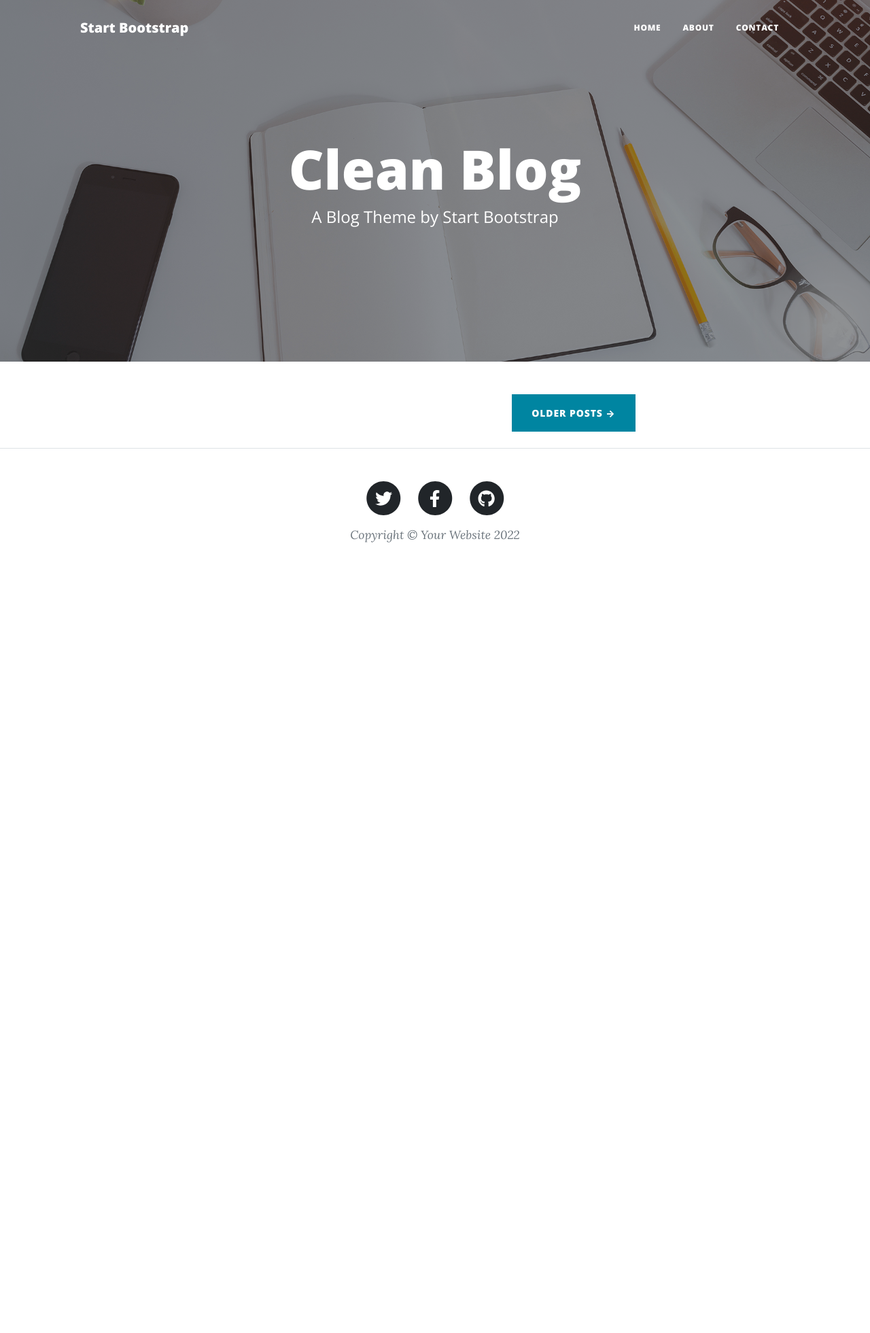
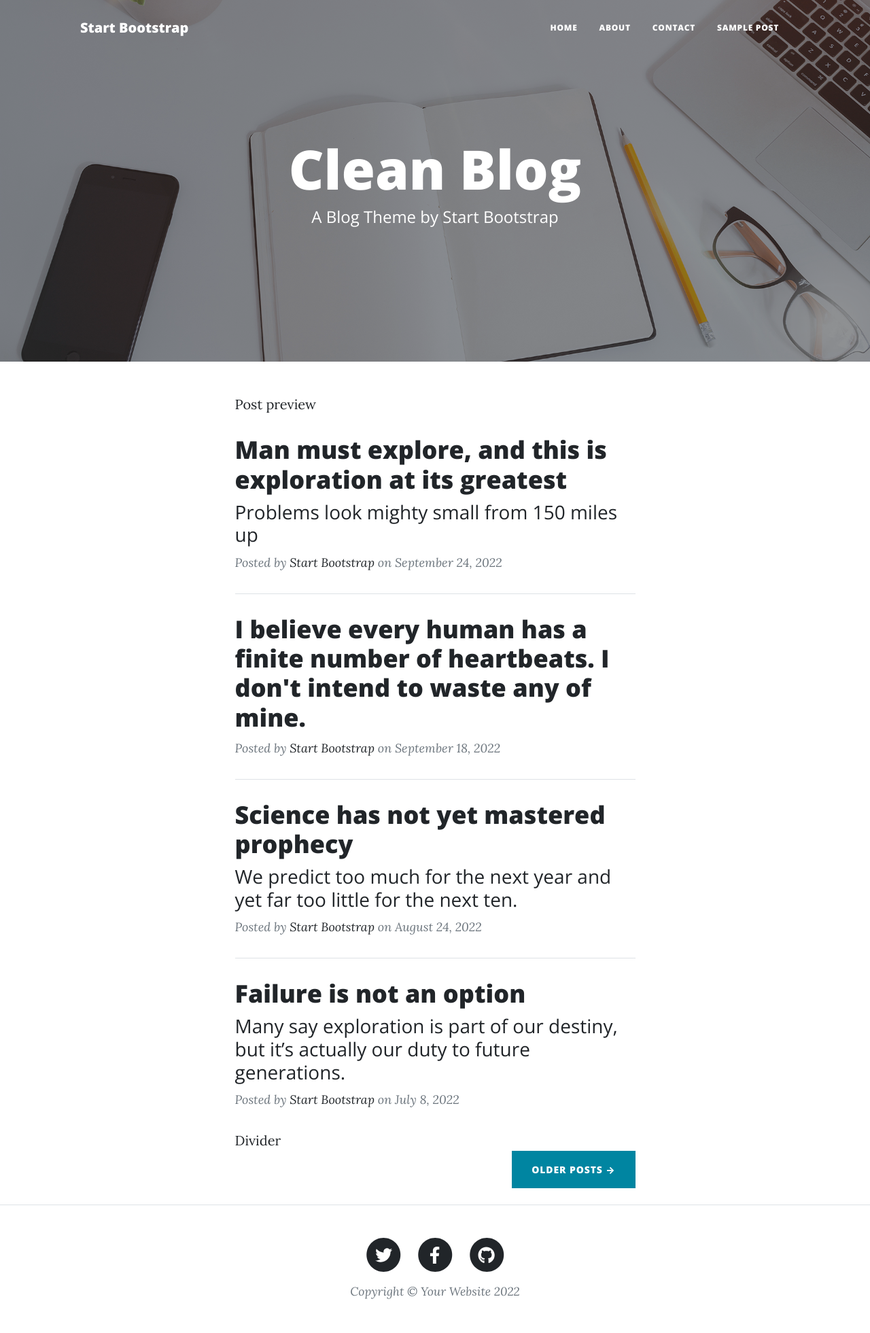
Before and after one commit to Wisang/day59-blog-capstone, a Flask app: page / in a window 1280 px wide. Shown: the whole page at 68% size. Before the commit the page ends 798 px from the top, so only its background shows below. Run offline with Flask 2, Linux system fonts and the light colour scheme; some libraries are stand-ins or nearby versions.

Commit message:
post summary in home page works

```diff
--- a/templates/footer.html
+++ b/templates/footer.html
@@ -37,6 +37,6 @@
  <!-- Bootstrap core JS-->
         <script src="https://cdn.jsdelivr.net/npm/bootstrap@5.1.3/dist/js/bootstrap.bundle.min.js"></script>
         <!-- Core theme JS-->
-        <script src="static/js/scripts.js"></script>
+        <script src="/static/js/scripts.js"></script>
     </body>
 </html>
--- a/templates/header.html
+++ b/templates/header.html
@@ -33,6 +33,7 @@
                         <li class="nav-item"><a class="nav-link px-lg-3 py-3 py-lg-4" href="/index.html">Home</a></li>
                         <li class="nav-item"><a class="nav-link px-lg-3 py-3 py-lg-4" href="/about.html">About</a></li>
                         <li class="nav-item"><a class="nav-link px-lg-3 py-3 py-lg-4" href="/contact.html">Contact</a></li>
+                        <li class="nav-item"><a class="nav-link px-lg-3 py-3 py-lg-4" href="/post.html">Sample Post</a></li>
                     </ul>
                 </div>
             </div>
--- a/templates/index.html
+++ b/templates/index.html
@@ -1,5 +1,5 @@
  {% include "header.html" %}
-        <header class="masthead" style="background-image: url('static/assets/img/home-bg.jpg')">
+        <header class="masthead" style="background-image: url('/static/assets/img/home-bg.jpg')">
             <div class="container position-relative px-4 px-lg-5">
                 <div class="row gx-4 gx-lg-5 justify-content-center">
                     <div class="col-md-10 col-lg-8 col-xl-7">
@@ -31,59 +31,59 @@
                         </div>
                     <hr class="my-4" />
                     {% endfor %}
+                     Post preview
+                    <div class="post-preview">
+                        <a href="post.html">
+                            <h2 class="post-title">Man must explore, and this is exploration at its greatest</h2>
+                            <h3 class="post-subtitle">Problems look mighty small from 150 miles up</h3>
+                        </a>
+                        <p class="post-meta">
+                            Posted by
+                            <a href="#!">Start Bootstrap</a>
+                            on September 24, 2022
+                        </p>
+                    </div>
+                    <!-- Divider-->
+                    <hr class="my-4" />
                     <!-- Post preview-->
-<!--                    <div class="post-preview">-->
-<!--                        <a href="post.html">-->
-<!--                            <h2 class="post-title">Man must explore, and this is exploration at its greatest</h2>-->
-<!--                            <h3 class="post-subtitle">Problems look mighty small from 150 miles up</h3>-->
-<!--                        </a>-->
-<!--                        <p class="post-meta">-->
-<!--                            Posted by-->
-<!--                            <a href="#!">Start Bootstrap</a>-->
-<!--                            on September 24, 2022-->
-<!--                        </p>-->
-<!--                    </div>-->
-<!--                    &lt;!&ndash; Divider&ndash;&gt;-->
-<!--                    <hr class="my-4" />-->
-<!--                    &lt;!&ndash; Post preview&ndash;&gt;-->
-<!--                    <div class="post-preview">-->
-<!--                        <a href="post.html"><h2 class="post-title">I believe every human has a finite number of heartbeats. I don't intend to waste any of mine.</h2></a>-->
-<!--                        <p class="post-meta">-->
-<!--                            Posted by-->
-<!--                            <a href="#!">Start Bootstrap</a>-->
-<!--                            on September 18, 2022-->
-<!--                        </p>-->
-<!--                    </div>-->
-<!--                    &lt;!&ndash; Divider&ndash;&gt;-->
-<!--                    <hr class="my-4" />-->
-<!--                    &lt;!&ndash; Post preview&ndash;&gt;-->
-<!--                    <div class="post-preview">-->
-<!--                        <a href="post.html">-->
-<!--                            <h2 class="post-title">Science has not yet mastered prophecy</h2>-->
-<!--                            <h3 class="post-subtitle">We predict too much for the next year and yet far too little for the next ten.</h3>-->
-<!--                        </a>-->
-<!--                        <p class="post-meta">-->
-<!--                            Posted by-->
-<!--                            <a href="#!">Start Bootstrap</a>-->
-<!--                            on August 24, 2022-->
-<!--                        </p>-->
-<!--                    </div>-->
-<!--                    &lt;!&ndash; Divider&ndash;&gt;-->
-<!--                    <hr class="my-4" />-->
-<!--                    &lt;!&ndash; Post preview&ndash;&gt;-->
-<!--                    <div class="post-preview">-->
-<!--                        <a href="post.html">-->
-<!--                            <h2 class="post-title">Failure is not an option</h2>-->
-<!--                            <h3 class="post-subtitle">Many say exploration is part of our destiny, but it’s actually our duty to future generations.</h3>-->
-<!--                        </a>-->
-<!--                        <p class="post-meta">-->
-<!--                            Posted by-->
-<!--                            <a href="#!">Start Bootstrap</a>-->
-<!--                            on July 8, 2022-->
-<!--                        </p>-->
-<!--                    </div>-->
+                    <div class="post-preview">
+                        <a href="post.html"><h2 class="post-title">I believe every human has a finite number of heartbeats. I don't intend to waste any of mine.</h2></a>
+                        <p class="post-meta">
+                            Posted by
+                            <a href="#!">Start Bootstrap</a>
+                            on September 18, 2022
+                        </p>
+                    </div>
+                    <!-- Divider-->
+                    <hr class="my-4" />
+                    <!-- Post preview-->
+                    <div class="post-preview">
+                        <a href="post.html">
+                            <h2 class="post-title">Science has not yet mastered prophecy</h2>
+                            <h3 class="post-subtitle">We predict too much for the next year and yet far too little for the next ten.</h3>
+                        </a>
+                        <p class="post-meta">
+                            Posted by
+                            <a href="#!">Start Bootstrap</a>
+                            on August 24, 2022
+                        </p>
+                    </div>
+                    <!-- Divider-->
+                    <hr class="my-4" />
+                    <!-- Post preview-->
+                    <div class="post-preview">
+                        <a href="post.html">
+                            <h2 class="post-title">Failure is not an option</h2>
+                            <h3 class="post-subtitle">Many say exploration is part of our destiny, but it’s actually our duty to future generations.</h3>
+                        </a>
+                        <p class="post-meta">
+                            Posted by
+                            <a href="#!">Start Bootstrap</a>
+                            on July 8, 2022
+                        </p>
+                    </div>
 
-                    <!-- Divider-->
+                     Divider
 
                     <!-- Pager-->
                     <div class="d-flex justify-content-end mb-4"><a class="btn btn-primary text-uppercase" href="#!">Older Posts →</a></div>
```
Also changed, not shown: templates/post.html (+3 -20 lines).
